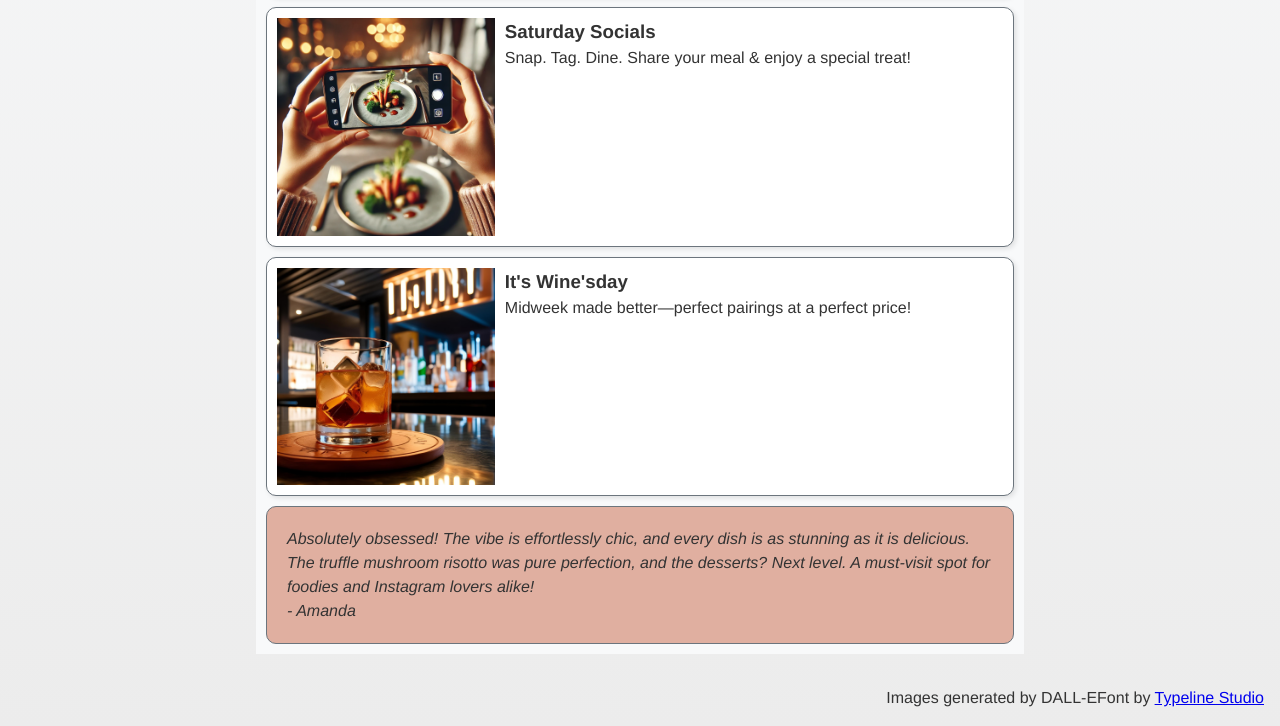
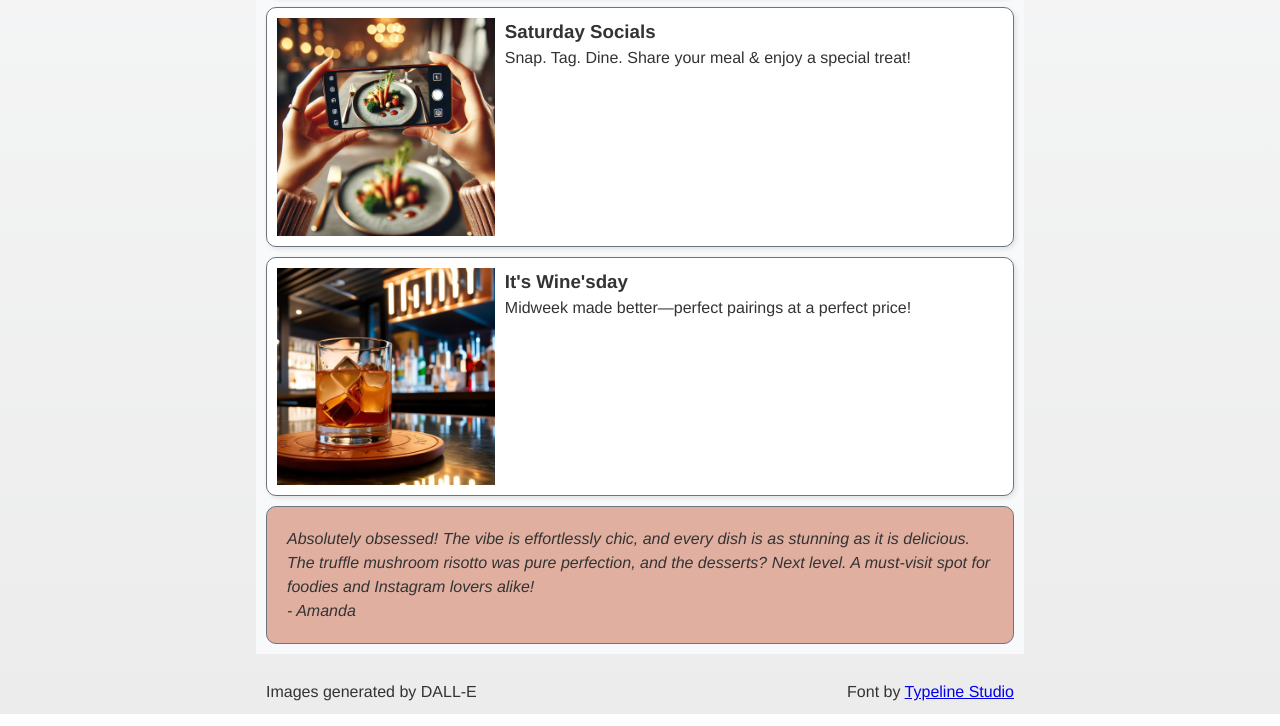
Before and after one commit to byudhip/perdineryan, a website built with webpack: page src/template.html in a window 1280 px wide. Shown: the part 419-1145 px from the top of the page. Built offline with nearby package versions, Linux system fonts and the light colour scheme.

Commit message:
Fix spacing on .footer

```diff
--- a/src/styles.css
+++ b/src/styles.css
@@ -131,8 +131,9 @@ p {
 }
 
 .footer {
-  margin: 1rem;
-  align-self: flex-end;
+  width: 60%;
+  padding: 10px;
   display: flex;
   justify-content: space-between;
+  gap: 10px;
 }
```
